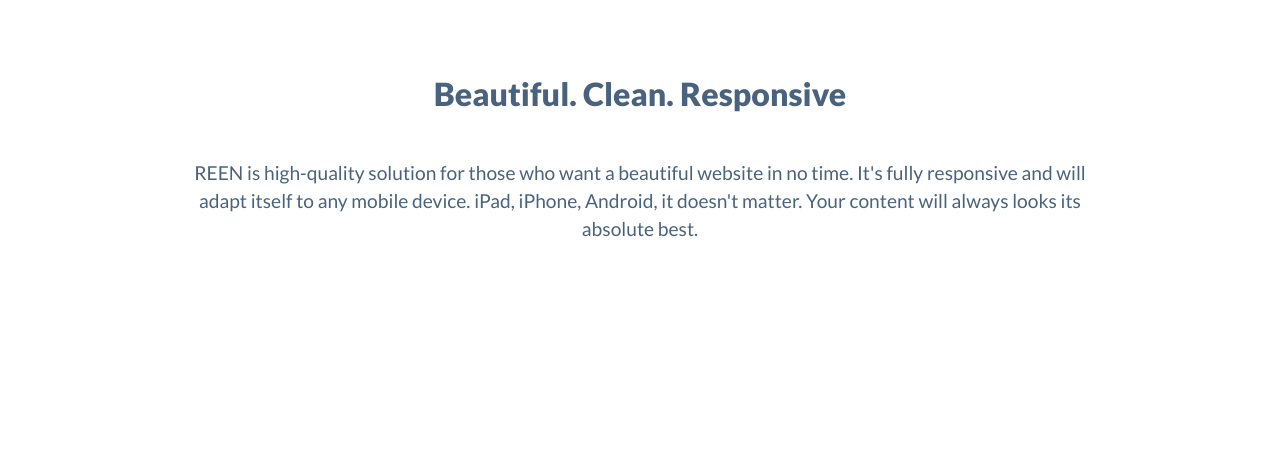
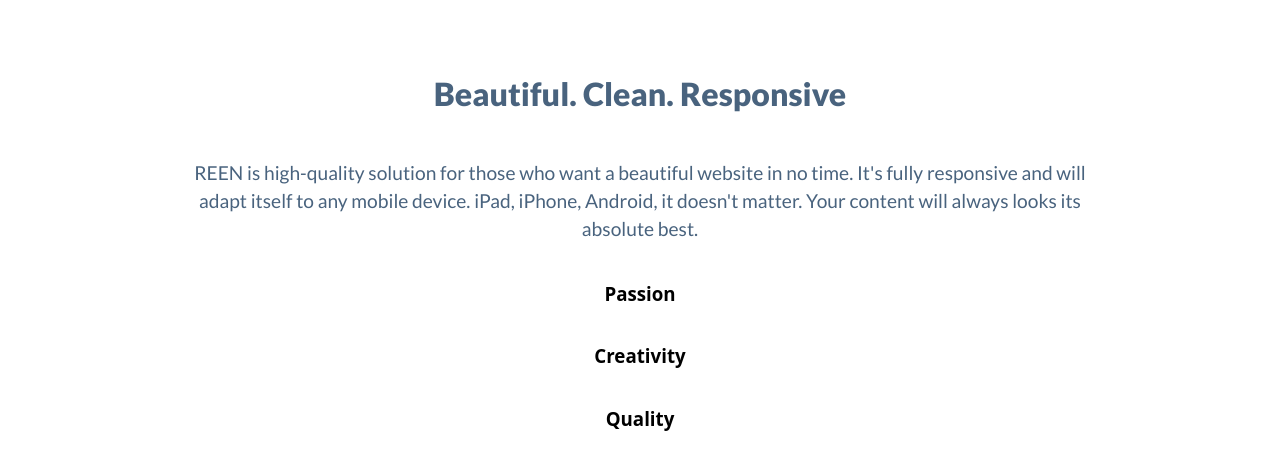
Before and after one commit to kopkaa/VIA_PROJECT, a website: page index.html in a window 1280 px wide. Shown: the part 954-1403 px from the top of the page. Before the commit the page ends 1216 px from the top, so only its background shows below. Drawn offline with nearby package versions, Linux system fonts and the light colour scheme; files that its build step writes are made by us from their sources; a web font is replaced by a local one.

Commit message:
about homepage init

```diff
--- a/index.html
+++ b/index.html
@@ -51,6 +51,17 @@
     <div>
       <h2>Beautiful. Clean. Responsive</h2>
       <p>REEN is high-quality solution for those who want a beautiful website in no time. It's fully responsive and will adapt itself to any mobile device. iPad, iPhone, Android, it doesn't matter. Your content will always looks its absolute best.</p>
+      <div class="homepage__main--about">
+          <div>
+            <h3>Passion</h3>
+          </div>
+          <div>
+            <h3>Creativity</h3>
+          </div>
+          <div>
+            <h3>Quality</h3>
+          </div>
+      </div>
     </div>
   </main>
 
--- a/styles/scss/pages/homepage.scss
+++ b/styles/scss/pages/homepage.scss
@@ -12,5 +12,10 @@
 			flex-direction: column;
 		}
 
+		&--about {
+			display: flex;
+			justify-content: space-evenly;
+		}
+
 	}
 }
```
Also changed, not shown: styles/css/styles.css.
